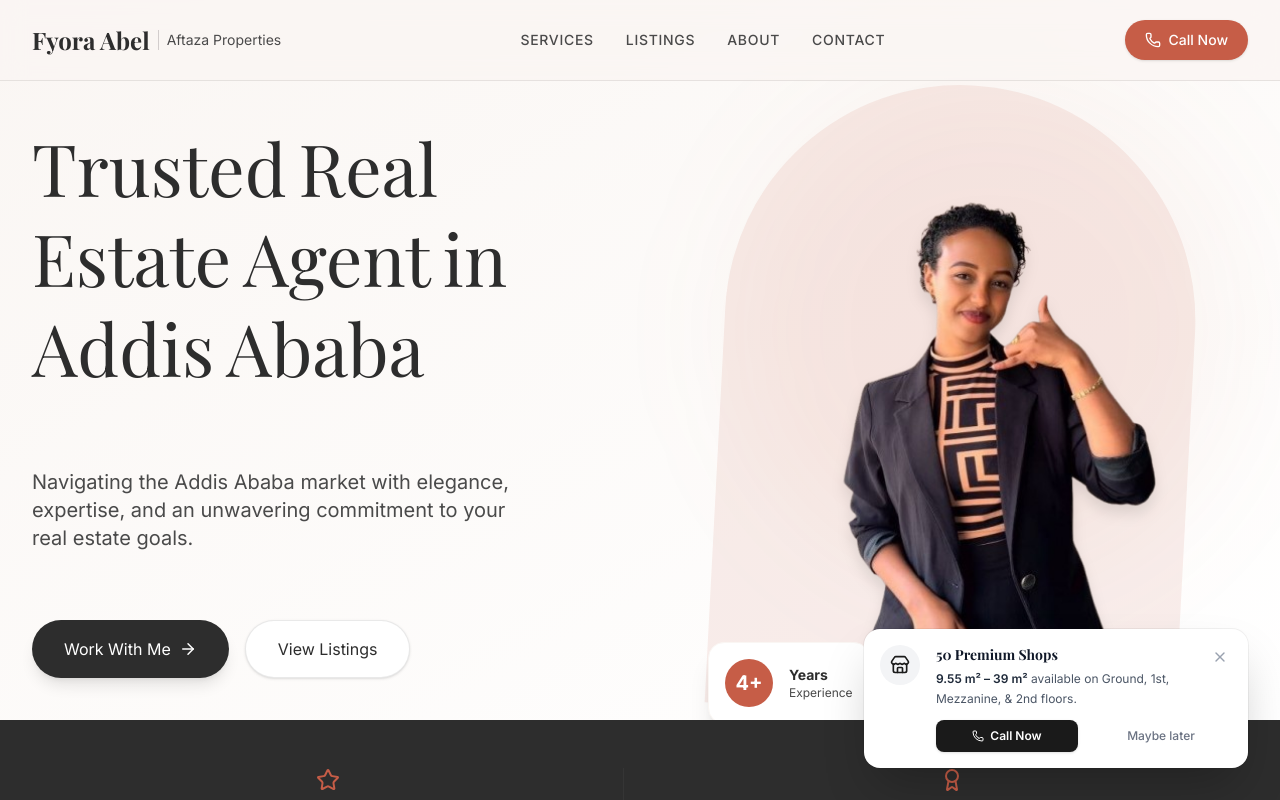
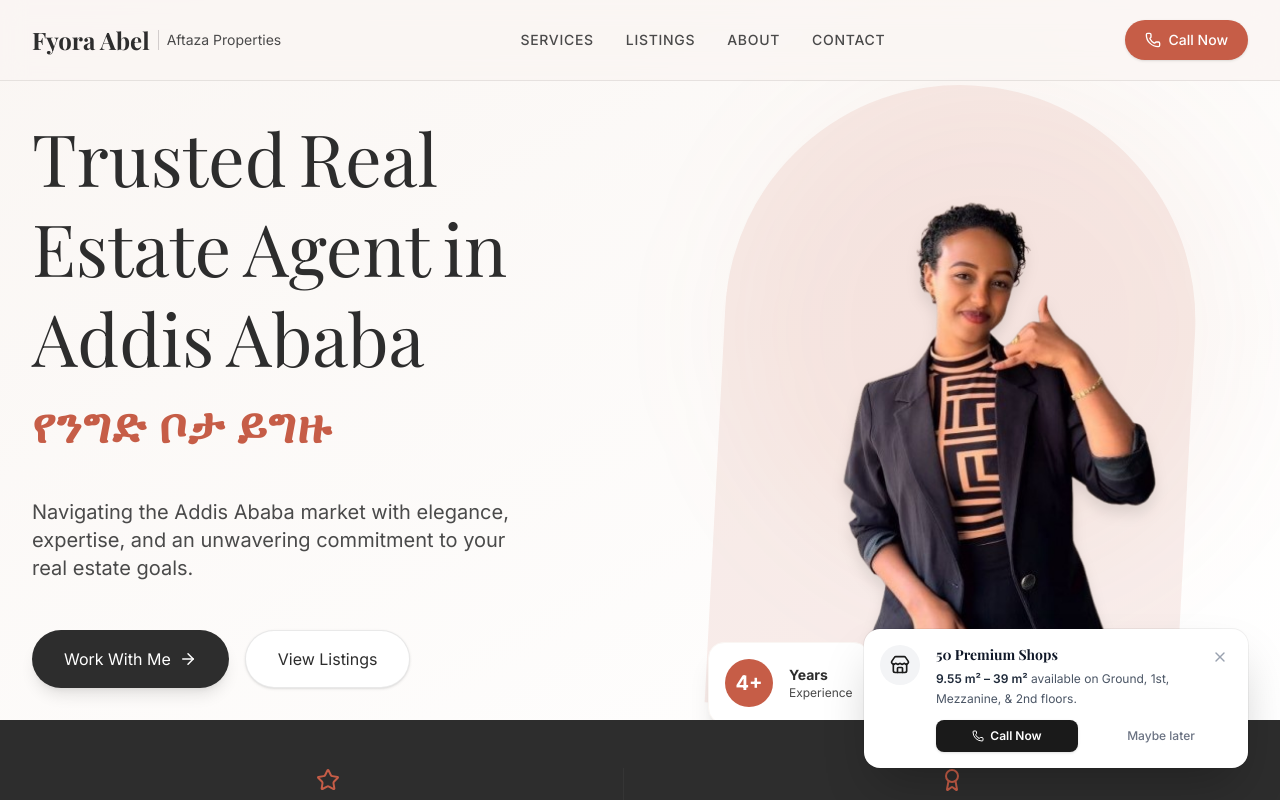
Before and after one commit to elias2025new/FiyoraAbel, a Next.js app: page / in a window 1280 px wide. Shown: the top 800 px of the page. Built offline with nearby package versions, Linux system fonts and the light colour scheme; a web font is replaced by a local one.

Commit message:
feat: add Amharic headline to hero section

```diff
--- a/src/components/Hero.tsx
+++ b/src/components/Hero.tsx
@@ -40,6 +40,15 @@ export default function Hero() {
               </motion.span>
             ))}
           </h1>
+          {/* Amharic Subheadline */}
+          <motion.p
+            initial={{ opacity: 0, y: 20 }}
+            animate={{ opacity: 1, y: 0 }}
+            transition={{ duration: 0.9, delay: 1.2, ease: [0.16, 1, 0.3, 1] }}
+            className="text-3xl sm:text-4xl md:text-5xl font-bold text-terracotta mt-3 text-center md:text-left tracking-wide"
+          >
+            የንግድ ቦታ ይግዙ
+          </motion.p>
         </div>
 
         {/* Image / Headshot */}
```
